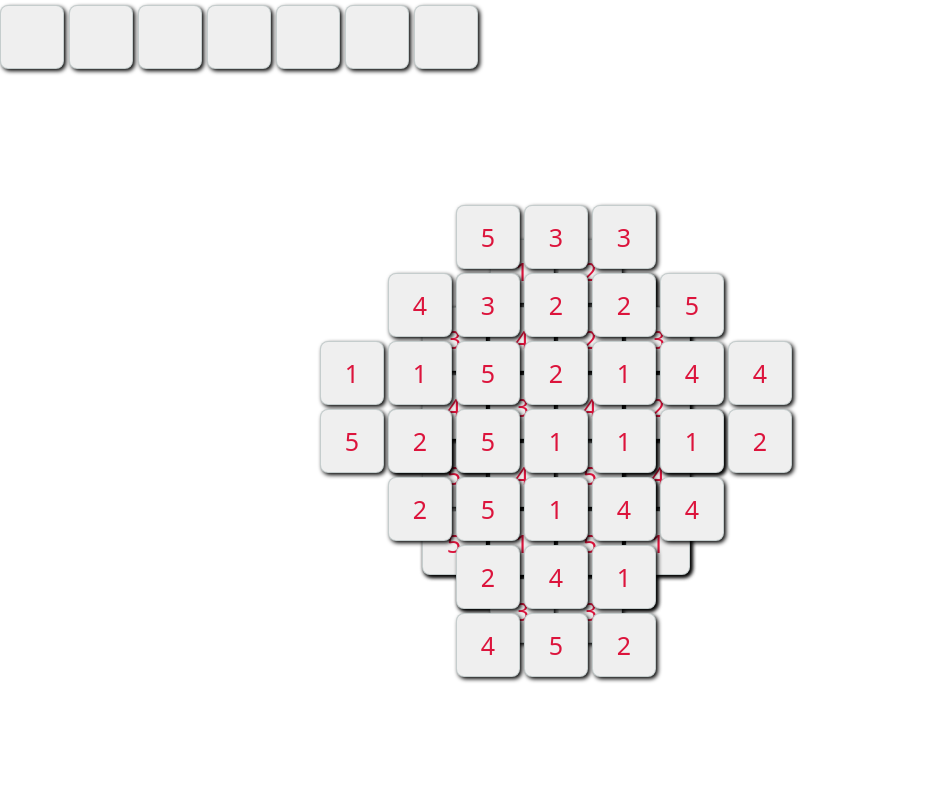
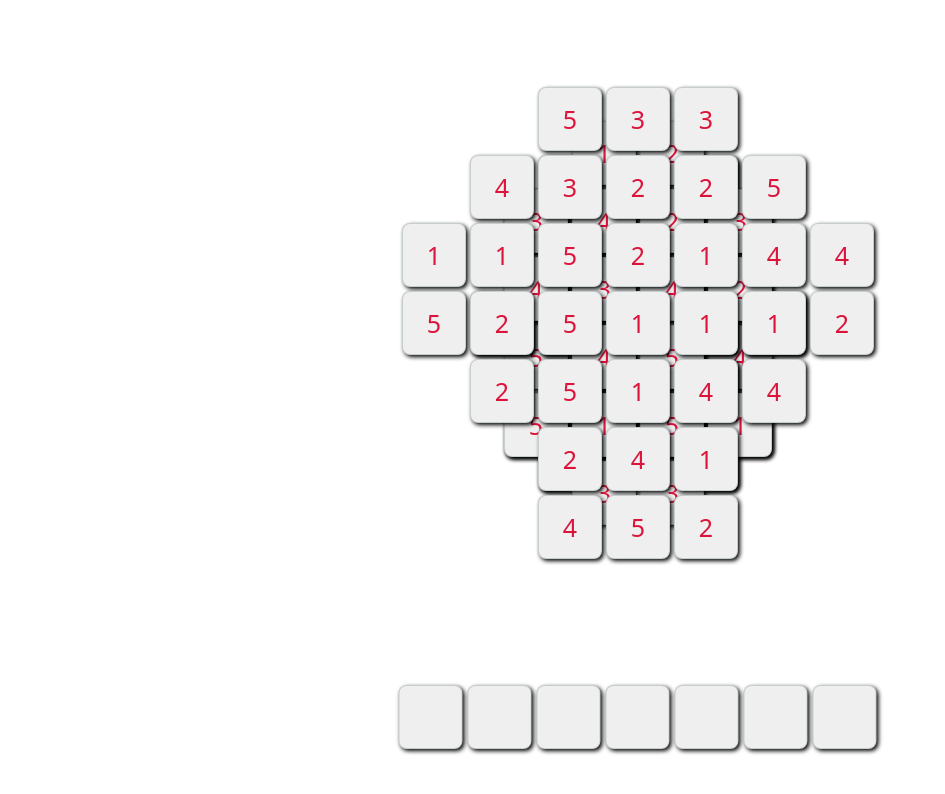
Before and after one commit to allenwang2333/bruin-o-bruin, a React (Create React App) app in the folder bruin-o-bruin/: page /game in a window 1280 px wide. Shown: the top 794 px of the page, without its empty margins (0-945 px from the left). Built offline with nearby package versions, Linux system fonts and the light colour scheme.

Commit message:
Redesign game layout, move hand to bottom of the page

```diff
--- a/bruin-o-bruin/src/gamePlay/block.js
+++ b/bruin-o-bruin/src/gamePlay/block.js
@@ -7,8 +7,8 @@ class Block extends React.Component{
         const row = this.props.block.row;
         const col = this.props.block.col;
         const category = this.props.block.category;
-        const left = (34 * (this.props.coor[layer][0] + col * 2)) + window.innerWidth / 4
-        const top = (34 * (this.props.coor[layer][1] + row * 2)) + window.innerHeight / 4
+        const left = (34 * (this.props.coor[layer][0] - this.props.off[0] + col * 2))
+        const top = (34 * (this.props.coor[layer][1] - this.props.off[1] + row * 2))
         const style = this.props.block.fill ? {visibility: "visible", zIndex: 100 - layer, left: left, top: top}
                         : {visibility: "hidden", zIndex: 0, left: left, top: top};
         return (
--- a/bruin-o-bruin/src/gamePlay/board.js
+++ b/bruin-o-bruin/src/gamePlay/board.js
@@ -10,7 +10,9 @@ class Board extends React.Component{
             //     {board.map((layer, index) => <Layer layer={layer} key={index} zIndex={1000 - index} onClick={(l, r, c) => this.props.onClick(l, r, c)}/>)}
             // </div>
             <div className="board">
-                {board.map((layer) => layer.map((row) => row.map((element, index) => <Block block={element} key={index} coor={this.props.coor} onClick={(l, r, c) => this.props.onClick(l, r, c)}/>)))}
+                {board.map((layer) => layer.map((row) => row.map((element, index) =>
+                    <Block block={element} key={index} coor={this.props.coor} off={this.props.off}
+                            onClick={(l, r, c) => this.props.onClick(l, r, c)}/>)))}
             </div>
         )
     }
--- a/bruin-o-bruin/src/gamePlay/game.js
+++ b/bruin-o-bruin/src/gamePlay/game.js
@@ -15,6 +15,7 @@ class Game extends React.Component {
         const coor = cLayout["board-coor"]
         board = randomPlaceBlock(board, [1, 2, 3, 4, 5], cLayout.count)
         const seen = this.initSeen(board);
+        const off = cLayout["offset"]
         this.state = {
             board: board,
             seen: seen,
@@ -22,6 +23,7 @@ class Game extends React.Component {
             handSize: 0,
             category: {1: 0, 2: 0, 3: 0, 4: 0, 5: 0},
             coor: coor,
+            off: off,
             remain: cLayout.count,
             loose: false,
             win: false,
@@ -144,7 +146,7 @@ class Game extends React.Component {
     render(){
         return (
             <div className="gameBody">
-                <Board board={this.state.board} coor={this.state.coor}
+                <Board board={this.state.board} coor={this.state.coor} off={this.state.off}
                        onClick={(i, r, c) => this.handleClick(i, r, c)}/>
                 <Hand hand={this.state.hand}/>
                 <LooseDisplay loose={this.state.loose}/>
--- a/bruin-o-bruin/src/gamePlay/gamePlay.css
+++ b/bruin-o-bruin/src/gamePlay/gamePlay.css
@@ -3,17 +3,24 @@
     border: 2px solid black;
     height: 500px;
     border-radius: 9px;
+
 }
 
-.Board {
-    width: 100%;
-    height: 80px;
-    border: 2px solid black;
-    border-radius: 5px;
-    display: flex;
-    align-items: center;
-    justify-content: center;
-    margin-top: 10px;
+.at-hand {
+    top: 85%;
+    left: 50%;
+    position: fixed;
+    display: inline-block;
+    transform: translateX(-50%);
+}
+
+.board {
+    top: 40%;
+    left: 50%;
+    position: fixed;
+    display: inline-block;
+    transform: translateX(-50%);
+
 }
 
 .block {
@@ -38,6 +45,7 @@
     width: 64px;
     height: 64px;
     text-align: center;
+    vertical-align: middle;
     font-size: 25px;
     color: crimson;
     line-height: 50px;
--- a/bruin-o-bruin/src/gamePlay/layout.json
+++ b/bruin-o-bruin/src/gamePlay/layout.json
@@ -225,5 +225,7 @@
     ],
     "count": 90,
     "board-coor":
-    [[0, 0], [1, 1], [2, 2], [3, 3], [3, 3], [4, 4]]
+    [[0, 0], [1, 1], [2, 2], [3, 3], [3, 3], [4, 4]],
+    "offset":
+    [7, 7]
 }
```
